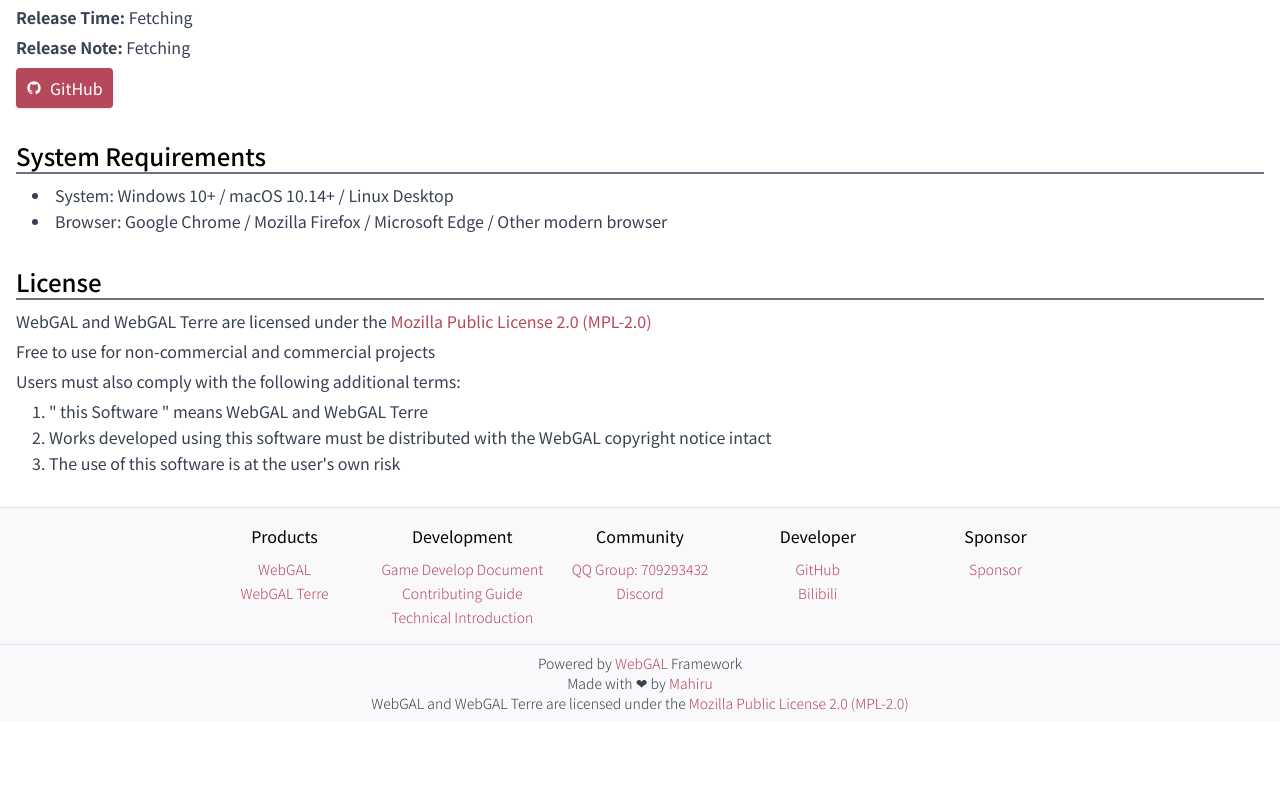
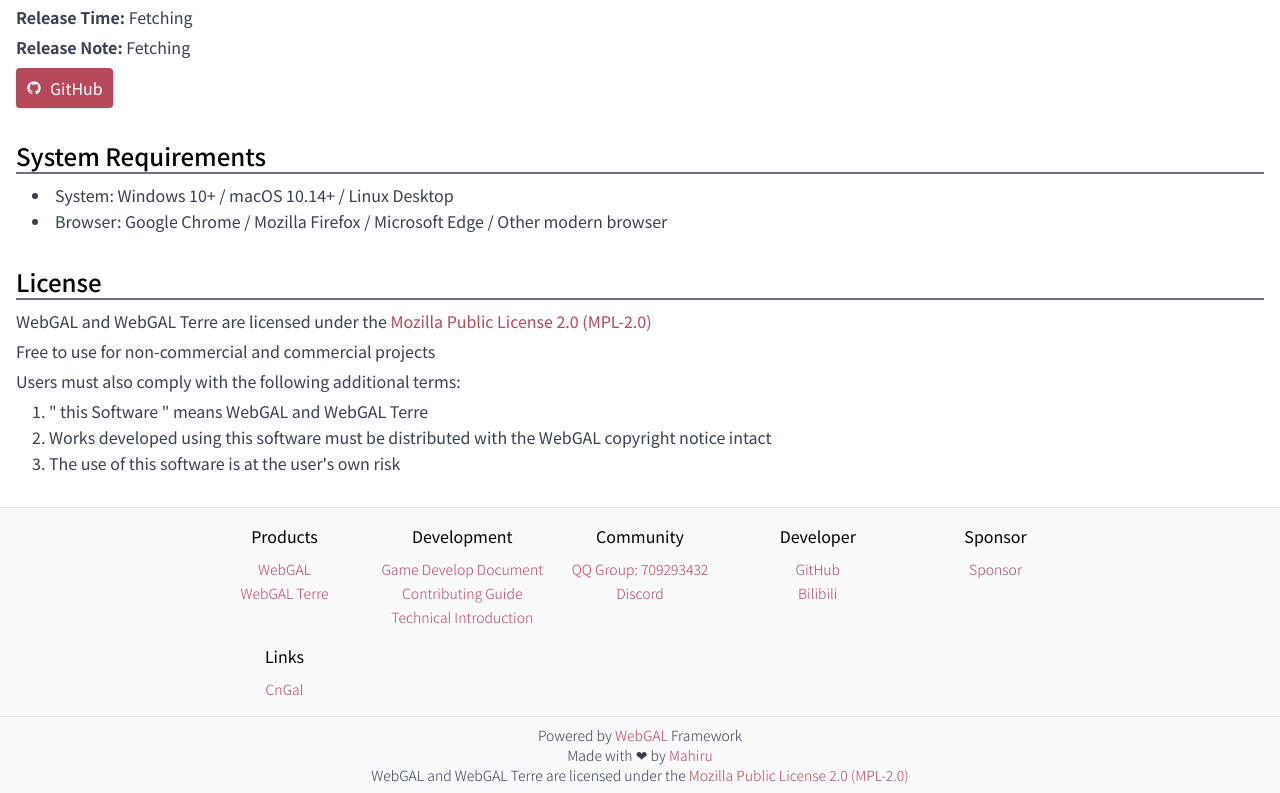
Before and after one commit to OpenWebGAL/WebGAL_HomePage, a Next.js app: page /en/download in a window 1280 px wide. Shown: the part 536-1329 px from the top of the page. Before the commit the page ends 1257 px from the top, so only its background shows below. Built offline with nearby package versions, Linux system fonts and the light colour scheme; no server answers.

Commit message:
add link

```diff
--- a/app/[locale]/components/Footer/Footer.tsx
+++ b/app/[locale]/components/Footer/Footer.tsx
@@ -45,6 +45,12 @@ const Footer = () => {
         { href: docsRedirect('/sponsor'), label: t('sponsor') },
       ],
     },
+    {
+      title: t('links'),
+      links: [
+        { href: 'https://www.cngal.org/', label: 'CnGal' },
+      ],
+    },
   ]
 
   return (
--- a/locales/en.json
+++ b/locales/en.json
@@ -134,6 +134,7 @@
     "contribute": "Contributing Guide",
     "technical": "Technical Introduction",
     "qqGroup": "QQ Group",
-    "bilibili": "Bilibili"
+    "bilibili": "Bilibili",
+    "links": "Links"
   }
 }
--- a/locales/ja.json
+++ b/locales/ja.json
@@ -134,6 +134,7 @@
     "contribute": "コントリビューション",
     "technical": "技術紹介",
     "qqGroup": "QQ グループ",
-    "bilibili": "Bilibili"
+    "bilibili": "Bilibili",
+    "links": "フレンドリーリンク"
   }
 }
--- a/locales/zh-cn.json
+++ b/locales/zh-cn.json
@@ -134,6 +134,7 @@
     "contribute": "参与开发",
     "technical": " 技术介绍",
     "qqGroup": "QQ群",
-    "bilibili": "哔哩哔哩"
+    "bilibili": "哔哩哔哩",
+    "links": "友情链接"
   }
 }
```
Also changed, not shown: 1 other file (tests, documents, lock files or other folders).
